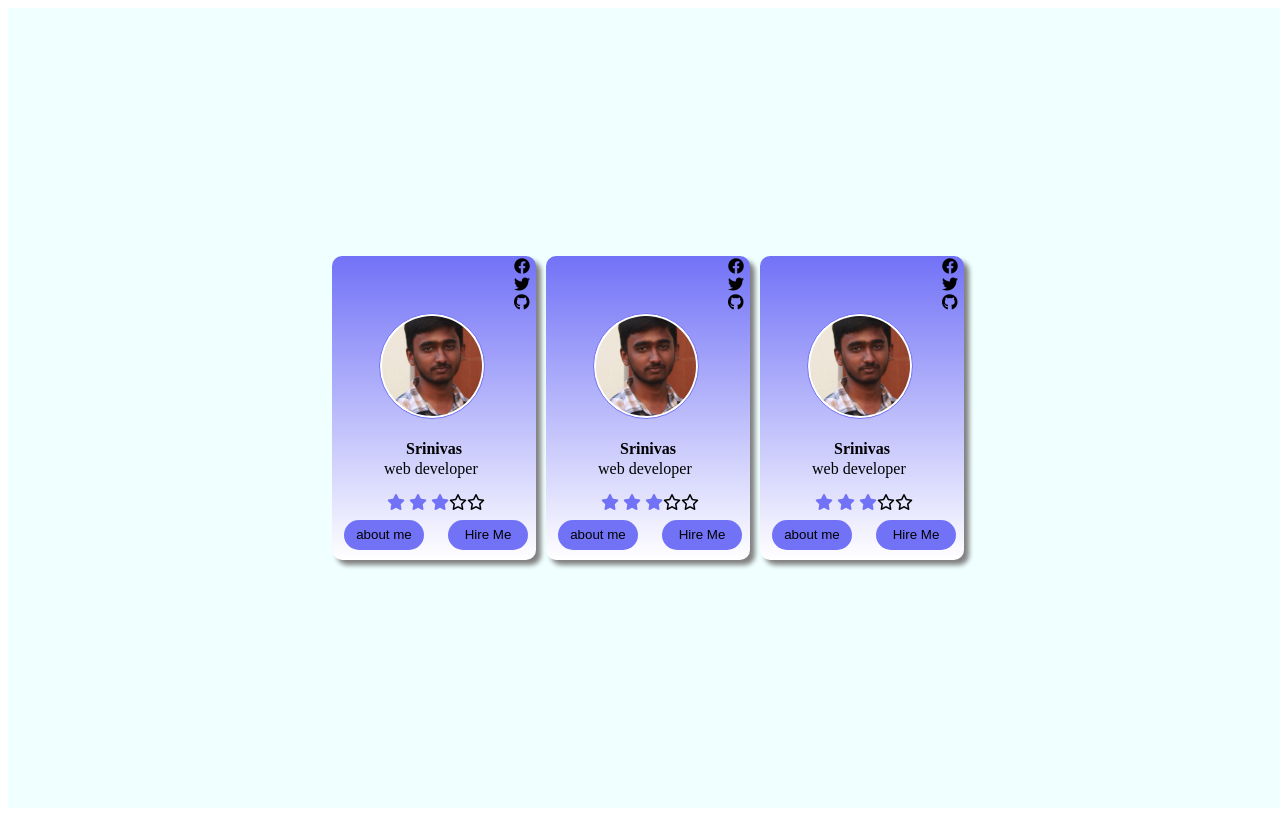
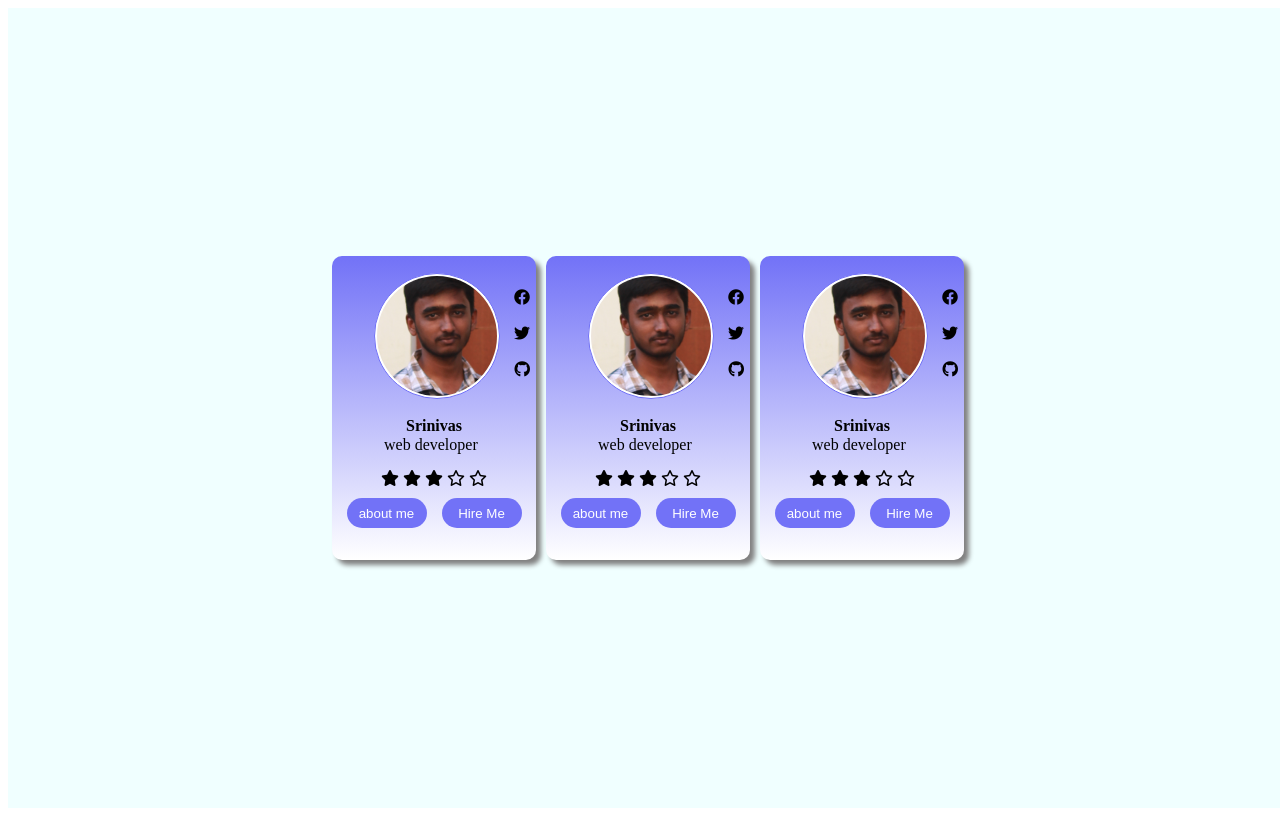
Before and after one commit to Srinivas-asr/srinivasarao, a plain HTML site: page index.html in a window 1280 px wide. Drawn offline with Linux system fonts and the light colour scheme.

Commit message:
first commit

```diff
--- a/index.css
+++ b/index.css
@@ -20,21 +20,28 @@
     background-color: rgb(114, 114, 247);
     box-shadow: 5px 5px 5px grey;
 
-
 }
 
 .circle{
-    width: 100px;
-    height: 100px;
+    width: 120px;
+    height: 120px;
     border:1px solid rgb(114, 114, 247);
     padding:2PX;
     border-radius: 100px;
     background-color: white;
     align-items: center;
-    margin-top: 1px;
-    margin-left: 45px;
+    margin-top: 15px;
+    margin-left: 40px;
     display: flex;
+}
 
+.social{
+    display: flex;
+    flex-direction: column;
+    align-items:end;
+    gap: 20px;
+    margin-top: -110px;
+    margin-right: 4px;
 }
 
 
@@ -46,9 +53,7 @@ img{
 
 
 }
-.fa-brands.fa-facebook{
-    display: inline-block;
-}
+
 
 button{
     width: 80px;
@@ -62,6 +67,7 @@ button{
 h4{
     display: flex;
     justify-content: center;
+    margin-top: 40px;
     /* align-items: top; */
 }
 
@@ -71,49 +77,29 @@ p{
 
 }
 
-.bt1{
-    margin-left: 10px;
-    margin-top: 10px;
-    display: inline;
-}
-.bt2{
-    margin-left:20px;
-}
-
-
 .stars{
     display: flex;
+    flex-direction: row;
     justify-content: center;
     align-items: center;
+    gap:4px;
 
 }
 
-.fa-solid.fa-star.i{
-    color: rgb(114, 114, 247);
-    margin-left: 4px;
+.button{
+    display: flex;
+    flex-direction: row;
+    margin-top: 12px;
+    /* align-items: center; */
+    justify-content: center;
+    gap: 15px;
+
 
 }
 
-.fa-solid.fa-star.j{
-    color: rgb(114, 114, 247);
-    margin-left: 4px;
+.bt1{
+    color:white;
 }
-.fa-solid.fa-star.k{
-    color: rgb(114, 114, 247);
-    margin-left: 4px;
+.bt2{
+    color:white;
 }
-.fa-brands.fa-facebook{
-    display:inline;
-    margin-top: 200px;
-    margin-left: 180px;
-}
-.fa-brands.fa-twitter{
-    display:inline;
-    margin-top: 200px;
-    margin-left: 180px;
-}
-.fa-brands.fa-github{
-    display:inline;
-    margin-top: 200px;
-    margin-left: 180px;
-}
--- a/index.html
+++ b/index.html
@@ -10,12 +10,15 @@
 <body>
     <div class="container">
         <div class="card">
-            <i class="fa-brands fa-facebook"></i>
-            <i class="fa-brands fa-twitter"></i>
-            <i class="fa-brands fa-github"></i>
             <div class="circle">
                 <img src="./assets/asr photo.jpg" alt="">
             </div>
+            <div class="social">
+                <i class="fa-brands fa-facebook"></i>
+                <i class="fa-brands fa-twitter"></i>
+                <i class="fa-brands fa-github"></i>
+            </div>
+
             <h4>Srinivas</h4>
             <p>web developer</p>
             <div class="stars">
@@ -25,16 +28,47 @@
             <i class="fa-regular fa-star"></i>
             <i class="fa-regular fa-star"></i>
             </div>
-            <button class="bt1">about me</button>
-            <button class="bt2">Hire Me</button>
+            <div class="button">
+                <button class="bt1">about me</button>
+                <button class="bt2">Hire Me</button>
+            </div>
+
         </div>
         <div class="card" >
-            <i class="fa-brands fa-facebook"></i>
-            <i class="fa-brands fa-twitter"></i>
-            <i class="fa-brands fa-github"></i>
+
             <div class="circle">
                 <img src="./assets/asr photo.jpg" alt="">
             </div>
+            <div class="social">
+                <i class="fa-brands fa-facebook"></i>
+                <i class="fa-brands fa-twitter"></i>
+                <i class="fa-brands fa-github"></i>
+            </div>
+            <h4>Srinivas</h4>
+            <p>web developer</p>
+            <div class="stars">
+                <i class="fa-solid fa-star i"></i>
+                <i class="fa-solid fa-star j"></i>
+                <i class="fa-solid fa-star k"></i>
+                <i class="fa-regular fa-star"></i>
+                <i class="fa-regular fa-star"></i>
+            </div>
+            <div class="button">
+                <button class="bt1">about me</button>
+                <button class="bt2">Hire Me</button>
+            </div>
+
+        </div>
+        <div class="card">
+            <div class="circle">
+                <img src="./assets/asr photo.jpg" alt="">
+            </div>
+            <div class="social">
+                <i class="fa-brands fa-facebook"></i>
+                <i class="fa-brands fa-twitter"></i>
+                <i class="fa-brands fa-github"></i>
+            </div>
+
             <h4>Srinivas</h4>
             <p>web developer</p>
             <div class="stars">
@@ -44,28 +78,10 @@
             <i class="fa-regular fa-star"></i>
             <i class="fa-regular fa-star"></i>
             </div>
+            <div class="button">
             <button class="bt1">about me</button>
             <button class="bt2">Hire Me</button>
-        </div>
-        <div class="card">
-            <i class="fa-brands fa-facebook"></i>
-            <i class="fa-brands fa-twitter"></i>
-            <i class="fa-brands fa-github"></i>
-            <div class="circle">
-                <img src="./assets/asr photo.jpg" alt="">
             </div>
-            <h4>Srinivas</h4>
-            <p>web developer</p>
-            <div class="stars">
-            <i class="fa-solid fa-star i"></i>
-            <i class="fa-solid fa-star j"></i>
-            <i class="fa-solid fa-star k"></i>
-            <i class="fa-regular fa-star"></i>
-            <i class="fa-regular fa-star"></i>
-            </div>
-            <button class="bt1">about me</button>
-            <button class="bt2">Hire Me</button>
-
 
     </div>
     </div>
```
